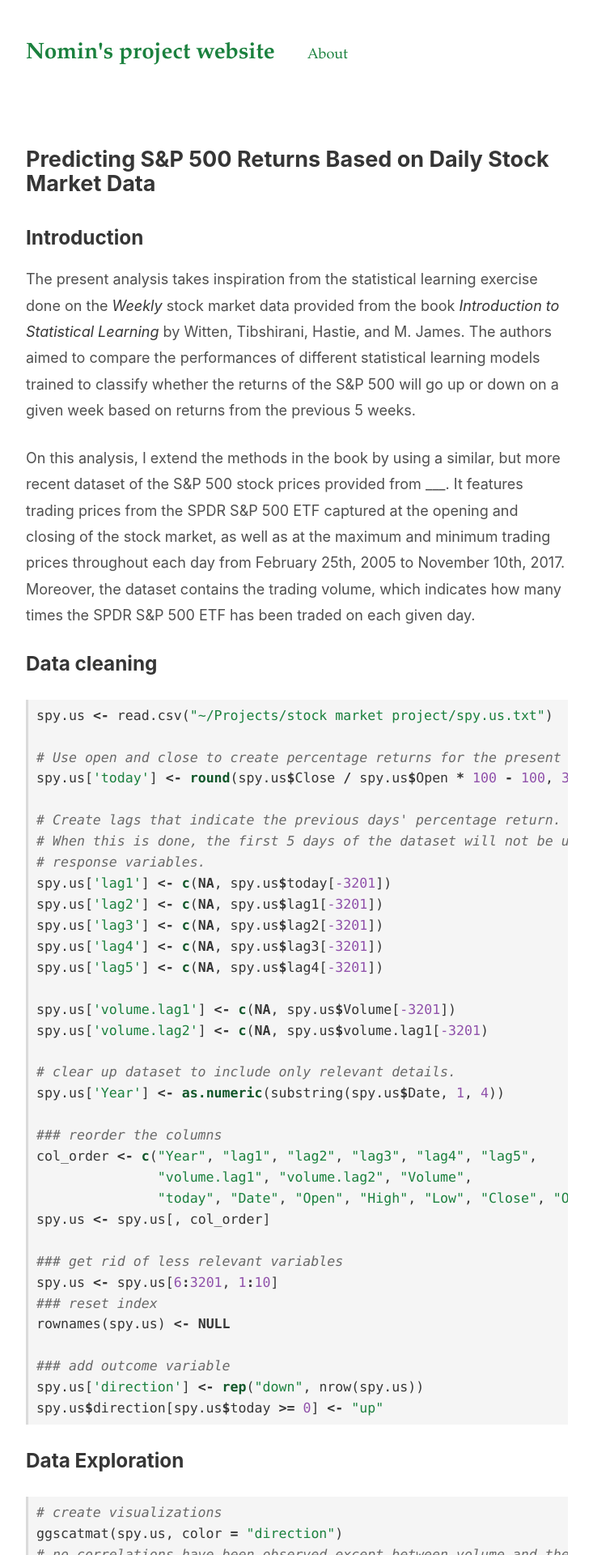
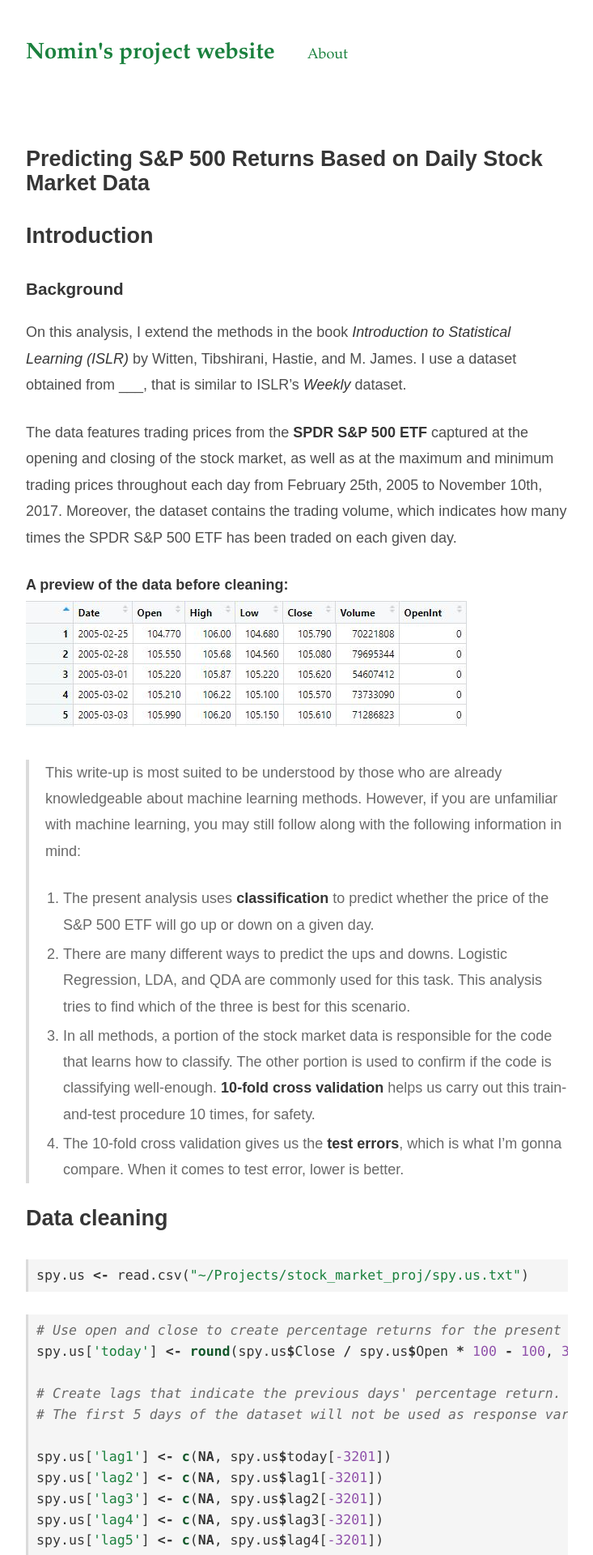
Before and after one commit to nominpurevj/nominpurevj.github.io, a Jekyll site: the page built from _posts/2021-02-25-post.md, in a window 1280 px wide. Shown: the top 1920 px of the page at 81% size, without its empty margins (273-1006 px from the left). Built offline with Jekyll 4.4.1, drawn with Linux system fonts in a browser that asks for light colours; some of the changed text lies outside the part shown.

Commit message:
added images

````diff
--- a/_posts/2021-02-25-post.md
+++ b/_posts/2021-02-25-post.md
@@ -5,23 +5,34 @@ date:   2021-02-25 21:42:18 -0800
 categories: data science project
 ---
 
+# Introduction
+
+### Background
+On this analysis, I extend the methods in the book *Introduction to Statistical Learning (ISLR)* by Witten, Tibshirani, Hastie, and M. James. I use a dataset obtained from ___, that is similar to ISLR's *Weekly* dataset.
+
+The data features trading prices from the **SPDR S&P 500 ETF** captured at the opening and closing of the stock market, as well as at the maximum and minimum trading prices throughout each day from February 25th, 2005 to November 10th, 2017. Moreover, the dataset contains the trading volume, which indicates how many times the SPDR S&P 500 ETF has been traded on each given day.
+
+**A preview of the data before cleaning:**
+![S&P 500 SPY ETF daily returns data](/assets/images/spy_us_data_before.JPG)
+
+>This write-up is most suited to be understood by those who are already knowledgeable about machine learning methods. However, if you are unfamiliar with machine learning, you may still follow along with the following information in mind:
+>1. The present analysis uses **classification** to predict whether the price of the S&P 500 ETF will go up or down on a given day.
+>2. There are many different ways to predict the ups and downs. Logistic Regression, LDA, and QDA are commonly used for this task. This analysis tries to find which of the three is best for this scenario.
+>4. In all methods, a portion of the stock market data is responsible for the code that learns how to classify. The other portion is used to confirm if the code is classifying well-enough. **10-fold cross validation** helps us carry out this train-and-test procedure 10 times, for safety.
+>3. The 10-fold cross validation gives us the **test errors**, which is what I'm gonna compare. When it comes to test error, lower is better.
 
 
-## Introduction
-The present analysis takes inspiration from the statistical learning exercise done on the *Weekly* stock market data provided from the book *Introduction to Statistical Learning* by Witten, Tibshirani, Hastie, and M. James. The authors aimed to compare the performances of different statistical learning models trained to classify whether the returns of the S&P 500 will go up or down on a given week based on returns from the previous 5 weeks.
-
-On this analysis, I extend the methods in the book by using a similar, but more recent dataset of the S&P 500 stock prices provided from ___. It features trading prices from the SPDR S&P 500 ETF captured at the opening and closing of the stock market, as well as at the maximum and minimum trading prices throughout each day from February 25th, 2005 to November 10th, 2017. Moreover, the dataset contains the trading volume, which indicates how many times the SPDR S&P 500 ETF has been traded on each given day.
-
-## Data cleaning
+# Data cleaning
 ```r
-spy.us <- read.csv("~/Projects/stock market project/spy.us.txt")      # load the dataset
-
+spy.us <- read.csv("~/Projects/stock_market_proj/spy.us.txt")
+```
+```r
 # Use open and close to create percentage returns for the present day.
 spy.us['today'] <- round(spy.us$Close / spy.us$Open * 100 - 100, 3)
 
 # Create lags that indicate the previous days' percentage return.
-# When this is done, the first 5 days of the dataset will not be used as
-# response variables.
+# The first 5 days of the dataset will not be used as response variables.
+
 spy.us['lag1'] <- c(NA, spy.us$today[-3201])
 spy.us['lag2'] <- c(NA, spy.us$lag1[-3201])
 spy.us['lag3'] <- c(NA, spy.us$lag2[-3201])
@@ -29,78 +40,88 @@ spy.us['lag4'] <- c(NA, spy.us$lag3[-3201])
 spy.us['lag5'] <- c(NA, spy.us$lag4[-3201])
 
 spy.us['volume.lag1'] <- c(NA, spy.us$Volume[-3201])
-spy.us['volume.lag2'] <- c(NA, spy.us$volume.lag1[-3201)
+spy.us['volume.lag2'] <- c(NA, spy.us$volume.lag1[-3201])
+spy.us['volume.lag3'] <- c(NA, spy.us$volume.lag2[-3201])
+spy.us['volume.lag4'] <- c(NA, spy.us$volume.lag3[-3201])
+spy.us['volume.lag5'] <- c(NA, spy.us$volume.lag4[-3201])
 
-# clear up dataset to include only relevant details.
-spy.us['Year'] <- as.numeric(substring(spy.us$Date, 1, 4))
+# add year as a variable in order to replace "date", which is too specific
+spy.us['year'] <- as.numeric(substring(spy.us$Date, 1, 4))
 
-### reorder the columns
-col_order <- c("Year", "lag1", "lag2", "lag3", "lag4", "lag5",
-               "volume.lag1", "volume.lag2", "Volume",
-               "today", "Date", "Open", "High", "Low", "Close", "OpenInt")
+# reorder the columns
+col_order <- c("year", "lag1", "lag2", "lag3", "lag4", "lag5",
+               "volume.lag1", "volume.lag2", "volume.lag3", "volume.lag4", "volume.lag5",
+               "Volume", "today", "Date", "Open", "High", "Low", "Close", "OpenInt")
 spy.us <- spy.us[, col_order]
+names(spy.us)[names(spy.us) == "Volume"] <- "volume.today"
 
-### get rid of less relevant variables
-spy.us <- spy.us[6:3201, 1:10]
-### reset index
+# get rid of irrelevant variables
+spy.us <- spy.us[6:3201, 1:13]
 rownames(spy.us) <- NULL
 
-### add outcome variable
+# add outcome variable
 spy.us['direction'] <- rep("down", nrow(spy.us))
 spy.us$direction[spy.us$today >= 0] <- "up"
+
+# create dummy outcome variable
+spy.us$up <- 0
+spy.us$up[spy.us$direction == 'up'] <- 1
 ```
-## Data Exploration
+The cleaned data now contains 12 explanatory variables.
+
+**A preview of the data after cleaning:**
+![S&P 500 SPY ETF daily returns data cleaned](/assets/images/spy_us_data_after_1.JPG)
+![S&P 500 SPY ETF daily returns data cleaned](/assets/images/spy_us_data_after_2.JPG)
+
+# Data Exploration
+
+Let's create a scatterplot matrix to see which variables are related and to get a general sense of how each variable is distributed.
 ```r
-# create visualizations
+library(GGally)
 ggscatmat(spy.us, color = "direction")
-# no correlations have been observed except between volume and the percentage
-# return today, which shows a moderate positive correlation
+```
+![Scatterplot matrix for S&P 500 daily return data](/assets/images/scatterplot_matrix.png)
 
-ggplot(spy.us, aes(today, Volume)) +
+Understandably, strong correlations are observed among the volumes of a given day and the days immediately preceding it. For instance, `volume.lag2` and `volume.lag3` have a correlation of `0.85`.
+
+Moreover, `volume.lag1` and `lag2` have a weak correlation. Even though the correlation is weak, it is worth noting as most variables are not correlated at all. The same goes for `volume.lag2` and `lag3`, and `volume.lag3` and `lag4`. They hint that smaller returns in the market on a given day are associated with higher volume of trading on the next day.
+
+Let's take a look at the relationship between volume and returns to get a clearer understanding of the correlation.
+
+```r
+ggplot(spy.us, aes(lag2, volume.lag1)) +
   geom_point() +
   geom_smooth(se = FALSE)
+```
+![Scatterplot for volume.lag1 and lag2](/assets/images/volume_return_plot.png)
 
-```
-![Scatterplot matrix for S&P 500 daily return data](/assets/images/scatterplotmatrix.png)
+This graph makes it clear why there is a negative associated between volume and the previous day's returns.
 
-whats interesting from here is that returns that are either very high or very low are associated with high volumes of exchange
+It does not necessarily seem to be the case that lower return on a given day is associated with more activity the next day. What more seems to be the case is that **both high very low and very high returns on a given day are associated with high volumes of exchange the next day**. However, the skew is more towards the low returns.
 
-## Model building
+# Model building
+
+As mentioned earlier, the present analysis compares Logistic Regression, Linear Discriminant Analysis, and Quadratic Discriminant Analysis. 10-fold cross validation is used to see which method results in the smallest test error rate.
 
 ### Logistic Regression
+
+Let's use the variables from the subset selection to create a logistic regression model and then get the test error rate
 ```r
-# create models
-spy.us$up <- 0
-spy.us$up[spy.us$direction == 'up'] <- 1
-logreg.fit <- glm(up∼lag1+lag2+lag3+lag4+lag5+Volume,
-               data=spy.us ,family=binomial )
+logreg.fit <- glm(up~lag1+lag2+lag5+volume.today+volume.lag1+volume.lag4+volume.lag5,
+                  data=spy.us ,family=binomial)
 summary(logreg.fit)
 
-# volume, lag1, and lag2 are signifant. lets see the training error rate
-logreg.probs <- predict (logreg.fit,type="response")
-logreg.pred <- rep('down', nrow(spy.us))
-logreg.pred[logreg.probs >.5] <- 'up'
-table(logreg.pred, spy.us$direction)
-mean(logreg.pred == spy.us$direction)
-# when the actual direction is up, the model predicts correctlty 87% of the time
-# when the actual direction is down, the model predicts correctly 19% of the time
-# the error rate is 43.9%
-
-# lets try the same but with only the significant variables and
-# use cross validation to get the test error rather than the training error.
-
-logreg.fit <- glm(up∼lag1+lag2+Volume+volume.lag1+volume.lag2+
-                  volume.lag1:volume.lag2+Volume:volume.lag1,
-                  data=spy.us ,family=binomial)
+# get the test error
 cost <- function(r, pi = 0) mean(abs(r-pi) > 0.5)
-cv.error <- cv.glm(spy.us,logreg.fit, cost, K=5)$delta[1]
-summary(logreg.fit)
-# the classification error rate is 44%
+cv.error <- cv.glm(spy.us,logreg.fit, cost, K=10)$delta[1]
+cv.error
 ```
+The test error rate is `41.3%`
 
 ### Linear Discriminant Analysis (LDA)
+
+Let's use the same variables to build a model using LDA. In order to do this with 10-fold cross-validation, the data needed to be shuffled and randomly divided 10 sections.
 ```r
-# lets try lda with 10-fold cross validation
 spy_shuffled <- spy.us[sample(nrow(spy.us)),]
 folds <- cut(seq(1,nrow(spy_shuffled)),breaks=10,labels=FALSE)
 
@@ -110,16 +131,19 @@ for(i in 1:10){
   test <- which(folds==i,arr.ind=TRUE)
   testData <- spy_shuffled[test, ]
   train <- which(folds!=i,arr.ind=TRUE)
-  lda.fit <- lda(up∼lag1+lag2+Volume+volume.lag1+volume.lag2, data = spy_shuffled, subset = train)
+  lda.fit <- lda(up~lag1+lag2+lag5+volume.today+volume.lag1+volume.lag4+volume.lag5, data = spy_shuffled, subset = train)
   lda.pred <- predict(lda.fit, testData)
   lda.cv.error[i] <- mean(lda.pred$class != testData$up)
 }
 
 mean(lda.cv.error)
-# the test error rate is 43.6%
 ```
+The results have yielded that the test error rate is `41%`
 
 ### Quadratic Discriminant Analysis (QDA)
+
+The same procure is repeated here for QDA and the performance is assessed with 10-fold cross-validation.
+
 ```r
 qda.cv.error <- rep(0, 10)
 for(i in 1:10){
@@ -127,12 +151,14 @@ for(i in 1:10){
   test <- which(folds==i,arr.ind=TRUE)
   testData <- spy_shuffled[test, ]
   train <- which(folds!=i,arr.ind=TRUE)
-  qda.fit <- qda(up∼lag1+lag2+Volume, data = spy_shuffled, subset = train)
+  qda.fit <- qda(up~lag1+lag2+lag5+volume.today+volume.lag1+volume.lag4+volume.lag5, data = spy_shuffled, subset = train)
   qda.pred <- predict(qda.fit, testData)
   qda.cv.error[i] <- mean(qda.pred$class != testData$up)
 }
 
 mean(qda.cv.error)
-# the test error rate is 44.15%
 ```
-## Conclusion
+The test error rate here is `44%`
+
+# Conclusion
+In conclusion, Logistic Regression performed very similarly to LDA. QDA produced the worst performance.
--- a/_sass/_layout.scss
+++ b/_sass/_layout.scss
@@ -11,7 +11,7 @@ html {
 
 body {
   background-color: $body-bg-color;
-  font-family: $sans-serif-fonts;
+  font-family: 'Work Sans', sans-serif;
 }
 
 .layout {
````
Also changed, not shown: README.md, assets/images/scatterplot_matrix.png (added), assets/images/scatterplotmatrix.png (deleted), assets/images/spy_us_data_after_1.jpg (added), assets/images/spy_us_data_after_2.JPG (added), assets/images/spy_us_data_before.JPG (added), assets/images/volume_return_plot.png (added).
